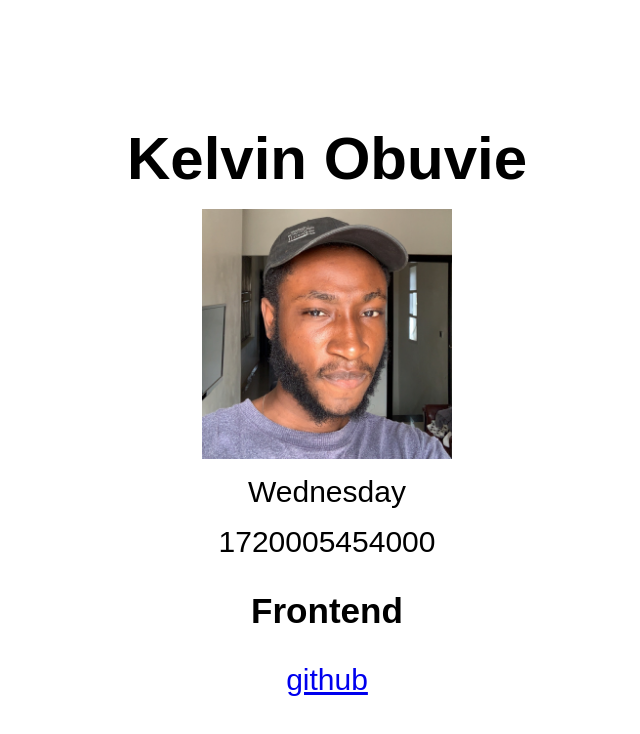
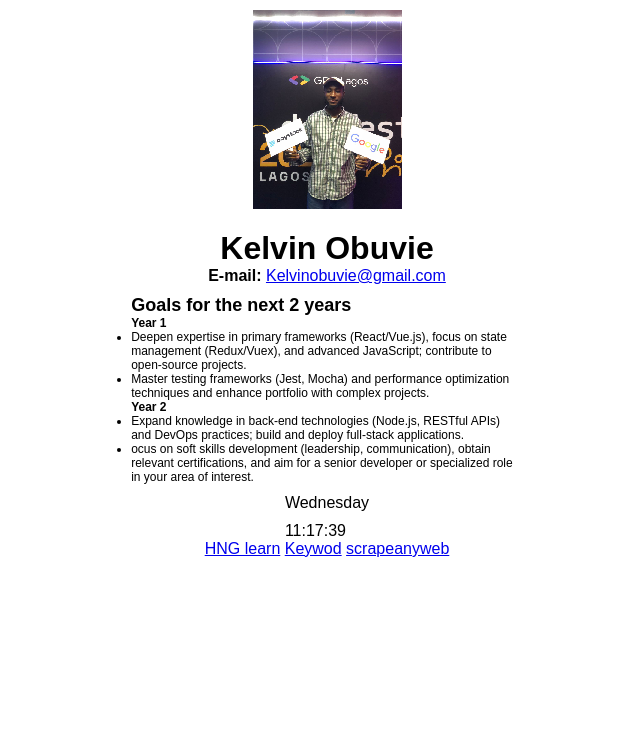
Before and after one commit to kelvinobuvie/Personal-slack-Data, a plain HTML site: page index.html in a window 1280 px wide. Shown: the whole page, without its empty margins (323-963 px from the left). Drawn offline with Linux system fonts and the light colour scheme.

Commit message:
made changes to the file and added a new picture

```diff
--- a/index.html
+++ b/index.html
@@ -8,12 +8,37 @@
  </head>
  <body>
     <div class="container">
-            <h1 class="username" id="username" data-testid="slackUserName">Kelvin Obuvie</h1>
-            <img src="/img/T05FFAA91JP-U05QZ3N345D-5548ed35bb32-512.png" alt="Kelvin obuvie" class="Profileimg" id="Profileimg" data-testid="slackDisplayImage">
-            <p class="day" id="day" data-testid="currentDayOfTheWeek"></p>
-            <p class="time" id="time" data-testid="currentUTCTime"></p>
-            <p class="track" id="track" data-testid="myTrack"><h3>Frontend</h3></p>
-            <p class="git" id="git" data-testid="githubURL"><a href="https://github.com/kelvinobuvie/Personal-slack-Data">github</a></p>
+            <div class="profile">
+               <img src="/img/42381b9f-1fb7-410a-9053-74e91a956cf5.png" alt="Kelvin obuvie" class="Profileimg" id="Profileimg" data-testid="slackProfilePicture">
+            </div>
+            <div class="others">
+               <h1 class="username" id="username" data-testid="slackDisplayName">Kelvin Obuvie</h1>
+               <div class="email" data-testid="slackEmail">
+                 <b>E-mail:</b> <a href="Kelvinobuvie@gmai.com" >Kelvinobuvie@gmail.com</a>
+               </div>
+               <div class="goals">
+                  <h2>Goals for the next 2 years</h2>
+                  <ul>
+                     <b>Year 1</b>
+                     <li> Deepen expertise in primary frameworks (React/Vue.js), focus on state management (Redux/Vuex), and advanced JavaScript; contribute to open-source projects.</li>
+                     <li>Master testing frameworks (Jest, Mocha) and performance optimization techniques and enhance portfolio with complex projects.</li>
+                  </ul>
+                  <ul>
+                     <b>Year 2</b>
+                     <li>Expand knowledge in back-end technologies (Node.js, RESTful APIs) and DevOps practices; build and deploy full-stack applications.</li>
+                     <li>ocus on soft skills development (leadership, communication), obtain relevant certifications, and aim for a senior developer or specialized role in your area of interest.</li>
+                  </ul>
+               </div>
+               <div class="date">
+                  <p class="day" id="day" data-testid="currentDay"></p>
+                  <p class="time" id="time" data-testid="currentTimeUTC"></p>
+               </div>
+               <div class="links">
+                  <a href="http://hng.tech/learn" data-testid="hngLink">HNG learn</a>
+                  <a href="http://keyword.dog/" data-testid="keywordLink">Keywod</a>
+                  <a href="http://scrapeanyweb.site/" data-testid="scrapeanywebLink">scrapeanyweb</a>
+               </div>
+            </div>
         </div>
     </div>
 
--- a/index.js
+++ b/index.js
@@ -4,6 +4,16 @@ const UTCTime = document.querySelector(".time");
 const date = new Date();
 
 dayNameEl.innerText = date.toLocaleDateString("en", {
-    weekday: "long"
-})
-UTCTime.innerHTML = date.getTime();
+	weekday: "long",
+});
+function updateTime() {
+	const now = new Date();
+	const utcHours = String(now.getUTCHours()).padStart(2, "0");
+	const utcMinutes = String(now.getUTCMinutes()).padStart(2, "0");
+	const utcSeconds = String(now.getUTCSeconds()).padStart(2, "0");
+	const utcTime = `${utcHours}:${utcMinutes}:${utcSeconds}`;
+	document.getElementById("time").textContent = utcTime;
+}
+
+setInterval(updateTime, 1000);
+updateTime();
--- a/styles.css
+++ b/styles.css
@@ -1,20 +1,32 @@
-*{
+* {
 	margin: 0;
 	padding: 0;
 	font-family: sans-serif;
 }
 
-.container{
+.container {
 	width: 100%;
-    height: 100vh;
+	/* height: 100vh;  */
 	display: flex;
 	flex-direction: column;
 	justify-content: center;
 	align-items: center;
 	padding: 10px;
-    font-size: 30px;
+	/* font-size: 30px; */
 	gap: 1rem;
 }
-img{
-    width: 250px;
+.others {
+	display: flex;
+	flex-direction: column;
+	align-items: center;
 }
+
+.goals {
+	width: 45%;
+	margin-top: 10px;
+	font-size: 12px;
+}
+
+p {
+	margin-top: 10px;
+}
```
Also changed, not shown: img/42381b9f-1fb7-410a-9053-74e91a956cf5.png (added), img/T05FFAA91JP-U05QZ3N345D-5548ed35bb32-512.png (deleted). Lines whose indentation alone changed are shown as unchanged.
